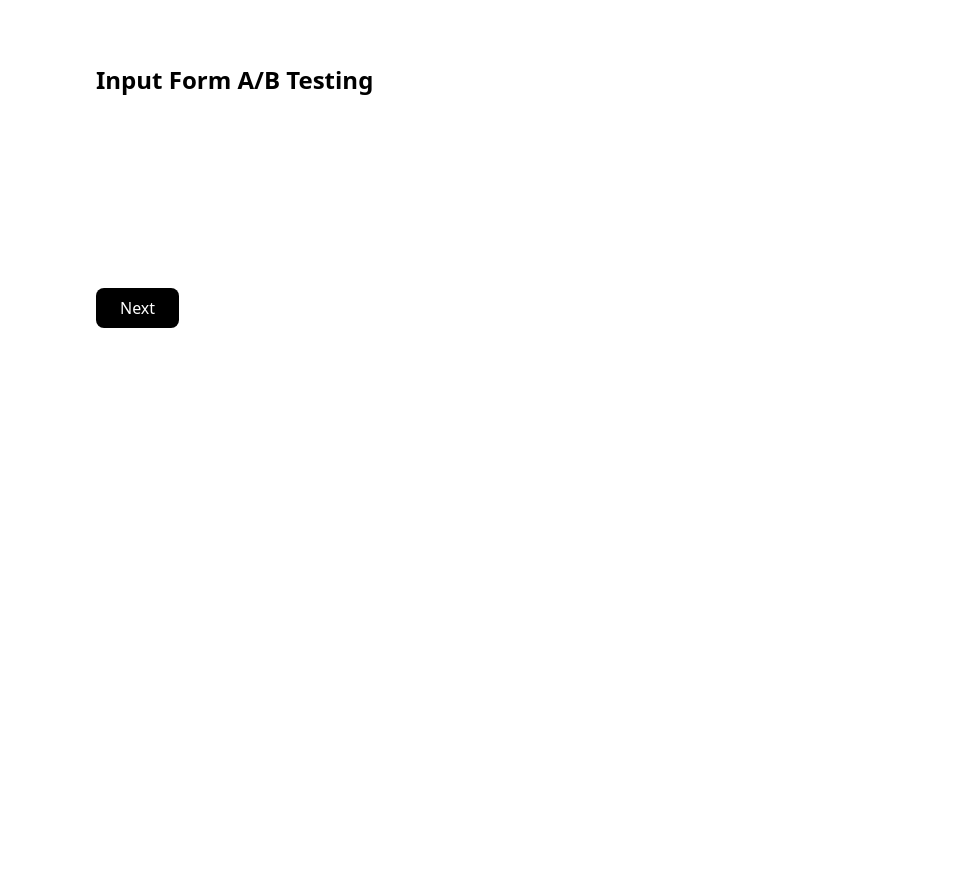
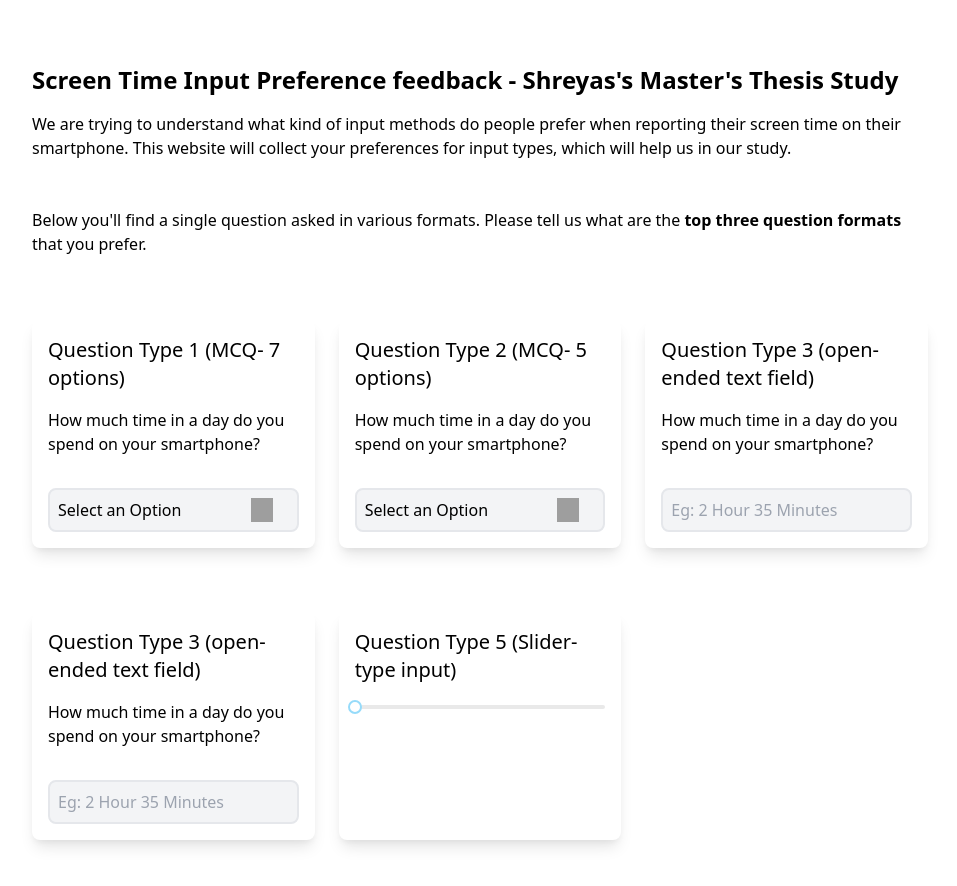
Before and after one commit to GLaDO8/sc-input-pref-testing, a React (Create React App) app: page / in a window 1280 px wide. Shown: the top 886 px of the page, without its empty margins (160-1117 px from the left). Before the commit the page ends 800 px from the top, so only its background shows below. Built offline with nearby package versions, Linux system fonts and the light colour scheme; grey boxes are pictures that could not be loaded.

Commit message:
added state management

```diff
--- a/src/App.js
+++ b/src/App.js
@@ -1,18 +1,59 @@
 import React, { Component } from "react";
 import "./index.css";
-import Pageone from "./page1";
-import { BrowserRouter, Route, Link } from "react-router-dom";
+import Slider, { createSliderWithTooltip } from "rc-slider";
+import "rc-slider/assets/index.css";
 
 class App extends Component {
+  constructor() {
+    super();
+    this.state = {
+      q1options: "",
+      q2options: "",
+      q3options: "",
+      q5slidervalue: "",
+    };
+    this.handleChange = this.handleChange.bind(this);
+    this.onSliderChange = (value) => {
+      this.setState(
+        {
+          value,
+        },
+        () => {
+          console.log(this.state.q5slidervalue);
+        }
+      );
+    };
+  }
+  handleChange(e) {
+    this.setState({
+      [e.target.name]: e.target.value,
+    });
+  }
   render() {
     return (
-      <div className="mx-auto max-w-3xl mt-16">
+      <div className="mx-auto max-w-4xl mt-16">
         <header>
           <div>
-            <h1 className="text-2xl font-bold">Input Form A/B Testing</h1>
+            <h1 className="text-2xl font-bold mb-4">
+              Screen Time Input Preference feedback - Shreyas's Master's Thesis
+              Study
+            </h1>
+            <p>
+              We are trying to understand what kind of input methods do people
+              prefer when reporting their screen time on their smartphone. This
+              website will collect your preferences for input types, which will
+              help us in our study.
+            </p>
+            <br />
+            <br />
+            <p>
+              Below you'll find a single question asked in various formats.
+              Please tell us what are the <b>top three question formats</b> that
+              you prefer.
+            </p>
           </div>
         </header>
-        <div className="container mt-48">
+        {/* <div className="container mt-48">
           <section className="add-item">
             <BrowserRouter>
               <button className="text-white bg-black py-2 px-6 rounded-lg">
@@ -21,6 +62,127 @@ class App extends Component {
               <Route path="/page1" component={Pageone} />
             </BrowserRouter>
           </section>
+        </div> */}
+        <div className="grid grid-cols-3 gap-6 gap-y-16 my-16">
+          <div className="rounded-lg bg-white shadow-lg p-4">
+            <div className="mb-8">
+              <h2 className="text-xl font-medium mb-4">
+                Question Type 1 (MCQ- 7 options)
+              </h2>
+              <label>
+                How much time in a day do you spend on your smartphone?
+              </label>
+            </div>
+            <div className="flex flex-row rounded-lg p-2 bg-gray-100 border-gray-200 border-2 justify-between">
+              <select
+                id="mcqstyle"
+                className=" bg-gray-100 appearance-none"
+                // onChange={this.handleChange}
+                // value={this.state.q1options}
+              >
+                <option value="none" selected disabled hidden>
+                  Select an Option
+                </option>
+                <option value="Less than 1 Hour">Less than 1 Hour</option>
+                <option value="1-2 Hours">1-2 Hours</option>
+                <option value="2-3 Hours">2-3 Hours</option>
+                <option value="3-4 Hours">3-4 Hours</option>
+                <option value="4-5 Hours">4-5 Hours</option>
+                <option value="5-6 Hours">5-6 Hours</option>
+                <option value="More than 6 Hours">More than 6 Hours</option>
+              </select>
+              <img
+                src="https://s2.svgbox.net/octicons.svg?ic=chevron-down-bold&color=000000"
+                width="22"
+                height="22"
+                alt="chevron down"
+                className="mr-4"
+              ></img>
+            </div>
+          </div>
+          <div className="rounded-lg bg-white shadow-lg p-4">
+            <div className="mb-8">
+              <h2 className="text-xl font-medium mb-4">
+                Question Type 2 (MCQ- 5 options)
+              </h2>
+              <label>
+                How much time in a day do you spend on your smartphone?
+              </label>
+            </div>
+            <div className="flex flex-row rounded-lg p-2 bg-gray-100 border-gray-200 border-2 justify-between">
+              <select
+                id="mcqstyle"
+                className=" bg-gray-100 appearance-none"
+                // onChange={this.handleChange}
+                // value={this.state.q2options}
+              >
+                <option value="none" selected disabled hidden>
+                  Select an Option
+                </option>
+                <option value="Less than 1 Hour">Less than 1 Hour</option>
+                <option value="1-2 Hours">1-2 Hours</option>
+                <option value="2-4 Hours">2-4 Hours</option>
+                <option value="4-6 Hours">4-6 Hours</option>
+                <option value="More than 6 Hours">More than 6 Hours</option>
+              </select>
+              <img
+                src="https://s2.svgbox.net/octicons.svg?ic=chevron-down-bold&color=000000"
+                width="22"
+                height="22"
+                alt="chevron down"
+                className="mr-4"
+              />
+            </div>
+          </div>
+          <div className="rounded-lg bg-white shadow-lg p-4">
+            <h2 className="text-xl font-medium mb-4">
+              Question Type 3 (open-ended text field)
+            </h2>
+            <form>
+              <div className="mb-8">
+                <label for="male">
+                  How much time in a day do you spend on your smartphone?
+                </label>
+              </div>
+              <input
+                type="text"
+                className="bg-gray-100 rounded-lg p-2 border-gray-200 border-2"
+                placeholder="Eg: 2 Hour 35 Minutes"
+                // onChange={this.handleChange}
+                // value={this.state.q3options}
+              />
+            </form>
+          </div>
+          <div className="rounded-lg bg-white shadow-lg p-4">
+            <h2 className="text-xl font-medium mb-4">
+              Question Type 3 (open-ended text field)
+            </h2>
+            <form>
+              <div className="mb-8">
+                <label for="male">
+                  How much time in a day do you spend on your smartphone?
+                </label>
+              </div>
+              <input
+                type="text"
+                className="bg-gray-100 rounded-lg p-2 border-gray-200 border-2"
+                placeholder="Eg: 2 Hour 35 Minutes"
+                // onChange={this.handleChange}
+                // value={this.state.q3options}
+              />
+            </form>
+          </div>
+          <div className="rounded-lg bg-white shadow-lg p-4">
+            <h2 className="text-xl font-medium mb-4">
+              Question Type 5 (Slider-type input)
+            </h2>
+            <Slider
+              min={0}
+              max={120}
+              // value={this.state.q5slidervalue}
+              // onChange={this.onSliderChange}
+            />
+          </div>
         </div>
       </div>
     );
```
